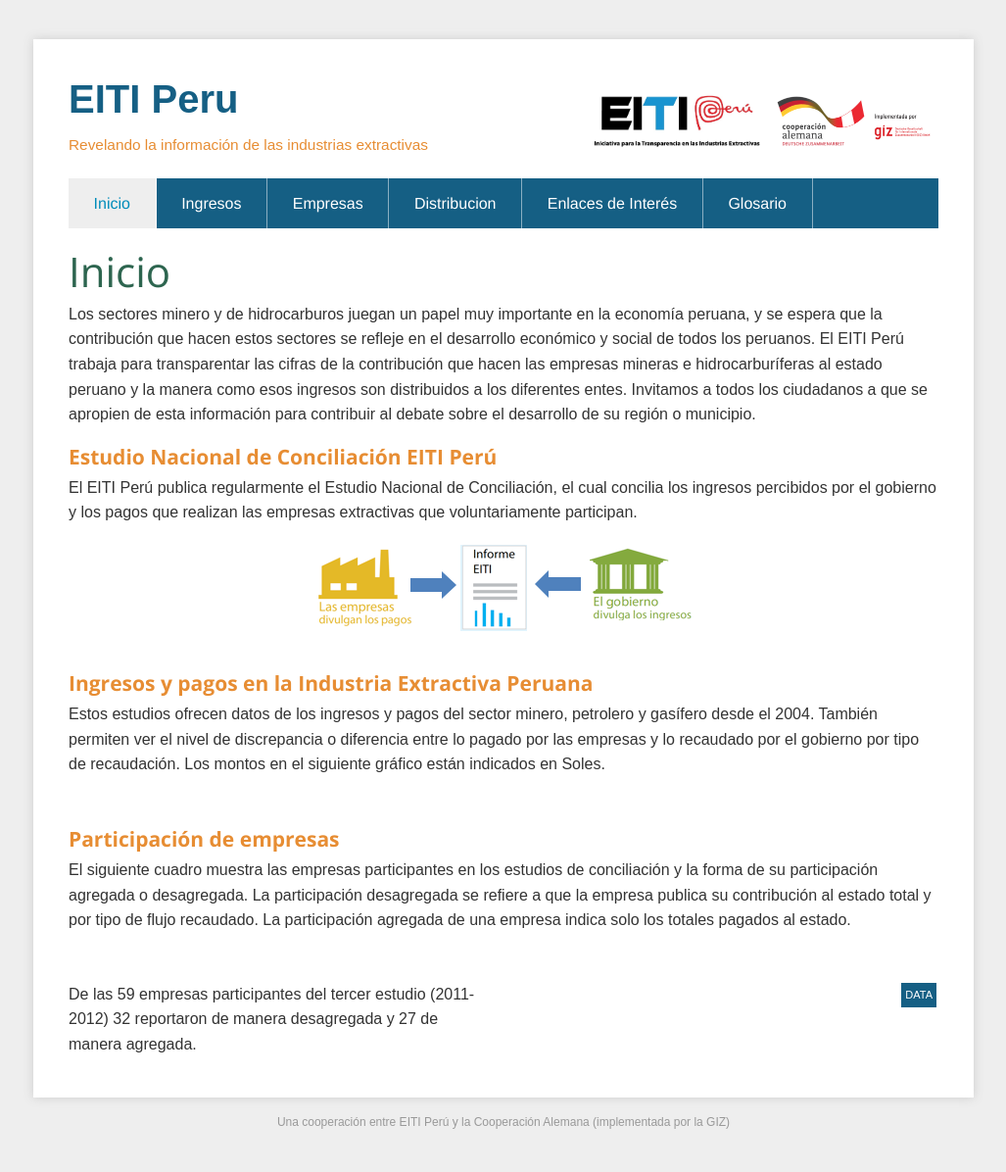
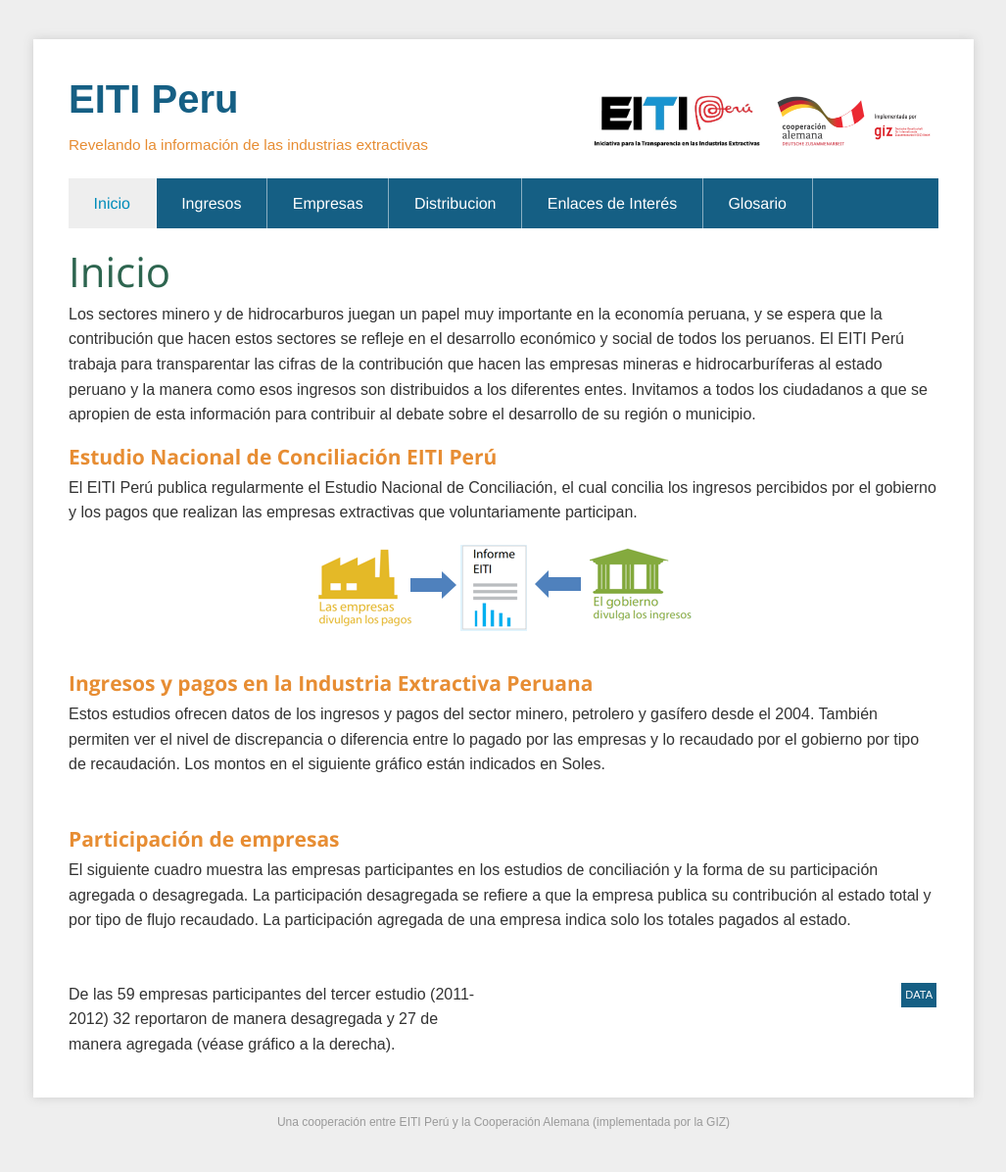
Before and after one commit to eiti-peru/data-app, a Jekyll site: the page built from index.html, in a window 1280 px wide. Shown: the whole page at 98% size, without its empty margins (126-1153 px from the left). Built offline with Jekyll 4.4.1, drawn with Linux system fonts in a browser that asks for light colours; nearby versions of some CDN libraries; Markdown is read by kramdown in place of the engine named in the settings; comment, search, counter and statistics services are not loaded.

Commit message:
Updated participacion2.html

```diff
--- a/_includes/editables/start/participacion2.html
+++ b/_includes/editables/start/participacion2.html
@@ -1 +1,4 @@
-<p>De las 59 empresas participantes del tercer estudio (2011-2012) 32 reportaron de manera desagregada y 27 de manera agregada.</p>
+<p>
+
+
+  De las 59 empresas participantes del tercer estudio (2011-2012) 32 reportaron de manera desagregada y 27 de manera agregada (véase gráfico a la derecha).</p>
```
